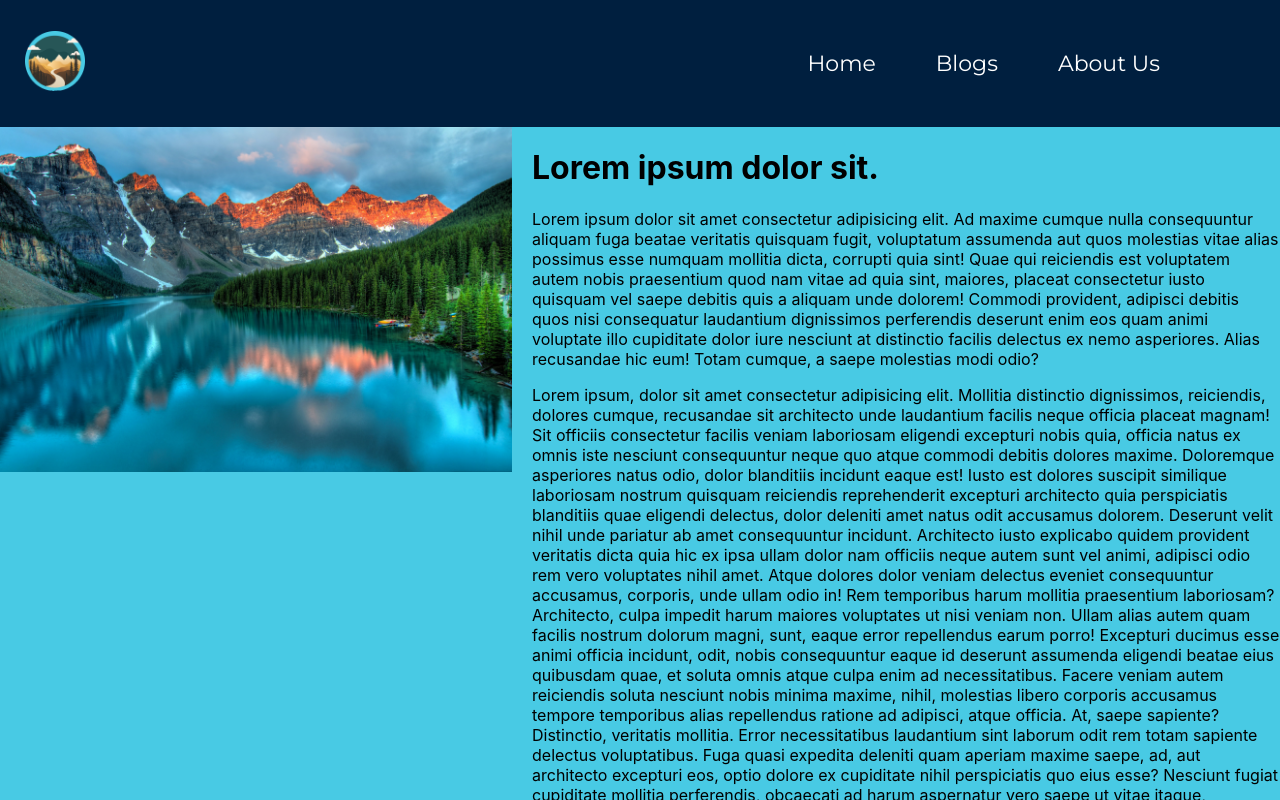
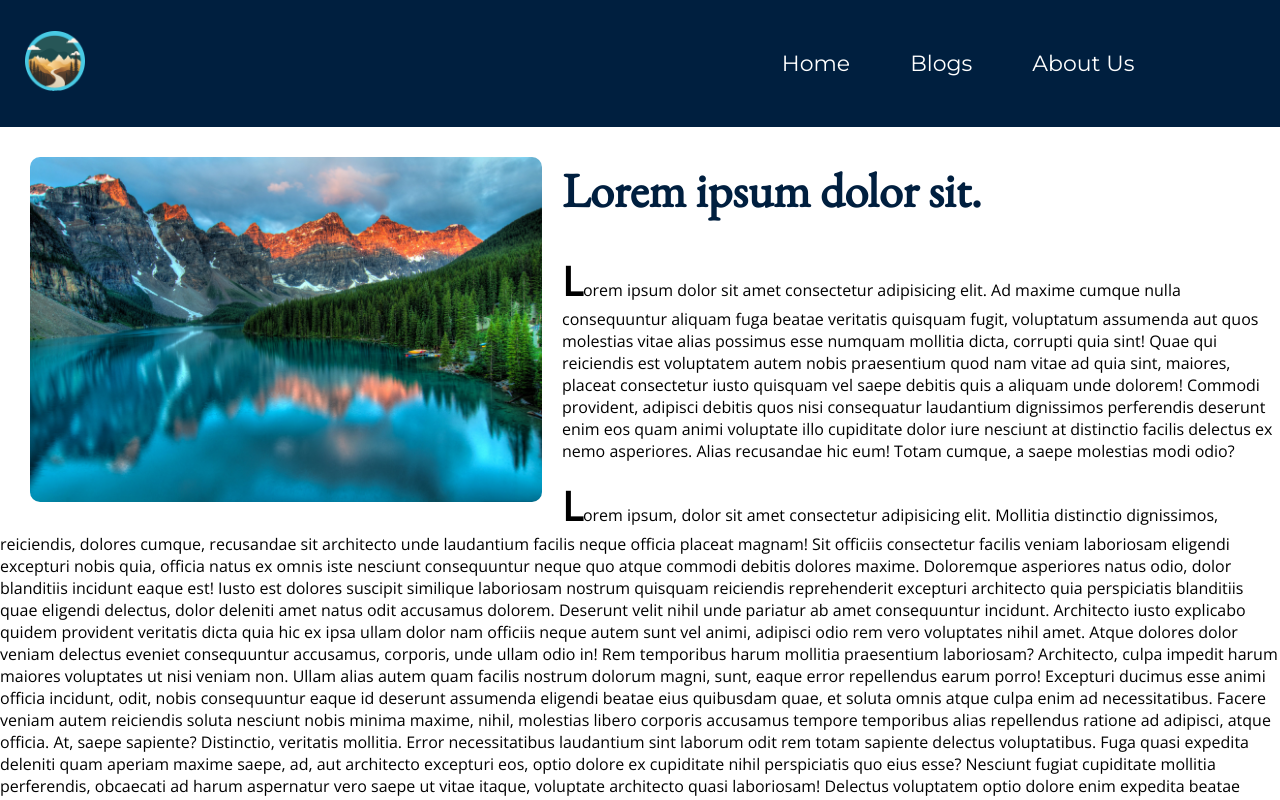
Before and after one commit to chinmayyyyyy/blogging-WebApp, a React (Create React App) app: page /blog in a window 1280 px wide. Shown: the top 800 px of the page. Built offline with nearby package versions, Linux system fonts and the light colour scheme.

Commit message:
succesfully created blog post

```diff
--- a/public/index.html
+++ b/public/index.html
@@ -9,9 +9,11 @@
       name="description"
       content="Web site created using create-react-app"
     />
+    <link rel="preconnect" href="https://fonts.googleapis.com">
+<link rel="preconnect" href="https://fonts.gstatic.com" crossorigin>
+<link href="https://fonts.googleapis.com/css2?family=EB+Garamond&family=Montserrat&family=Open+Sans&display=swap" rel="stylesheet">
     <link rel="apple-touch-icon" href="%PUBLIC_URL%/logo192.png" />
     <link rel="stylesheet" href="https://cdnjs.cloudflare.com/ajax/libs/font-awesome/5.15.3/css/all.min.css" integrity="sha384-B4gt1jrGC7Jh4AgTPSdUtOBvfO8sh+WyMOU7x7xjQAAnXZQHTa4G9L4F90nJdZ" crossorigin="anonymous">
-
     <!--
       manifest.json provides metadata used when your web app is installed on a
       user's mobile device or desktop. See https://developers.google.com/web/fundamentals/web-app-manifest/
--- a/src/components/BlogContent.jsx
+++ b/src/components/BlogContent.jsx
@@ -10,7 +10,7 @@ export class BlogContent extends Component {
       <div className='blogContentContainer'>
         <img className='posterImg' src={leftImg2} alt="" />
         <div className='blogContentParagraph'>
-            <h1>Lorem ipsum dolor sit.</h1>
+            <h1 className='blogTitle'>Lorem ipsum dolor sit.</h1>
          <p>
             Lorem ipsum dolor sit amet consectetur adipisicing elit. Ad maxime cumque nulla consequuntur aliquam fuga beatae veritatis quisquam fugit, voluptatum assumenda aut quos molestias vitae alias possimus esse numquam mollitia dicta, corrupti quia sint! Quae qui reiciendis est voluptatem autem nobis praesentium quod nam vitae ad quia sint, maiores, placeat consectetur iusto quisquam vel saepe debitis quis a aliquam unde dolorem! Commodi provident, adipisci debitis quos nisi consequatur laudantium dignissimos perferendis deserunt enim eos quam animi voluptate illo cupiditate dolor iure nesciunt at distinctio facilis delectus ex nemo asperiores. Alias recusandae hic eum! Totam cumque, a saepe molestias modi odio?
          </p>
--- a/src/components/Navbar.jsx
+++ b/src/components/Navbar.jsx
@@ -1,5 +1,6 @@
 // Navbar.jsx
 import React, { useState, useEffect } from 'react';
+import { Link } from 'react-router-dom';
 import logo from '../assets/images/blog_logo-modified.png';
 
 const Navbar = ({ specialPageStyle }) => {
@@ -21,12 +22,12 @@ const Navbar = ({ specialPageStyle }) => {
   }, []);
 
   const navbarStyle = {
-    color: specialPageStyle ? 'white' : (scrolling ? '#ffffff' : '#001F3F'),
-    background: specialPageStyle ? '#001F3F' : (scrolling ? '#001F3F' : 'transparent'),
+    color: specialPageStyle ? 'white' : scrolling ? '#ffffff' : '#001F3F',
+    background: specialPageStyle ? '#001F3F' : scrolling ? '#001F3F' : 'transparent',
     fontSize: 22,
     position: specialPageStyle ? 'relative' : 'fixed', // Set position to fixed for the special page
-    width: '100%',
-    height: specialPageStyle ?'5%' : '10%',
+    width: specialPageStyle ? '98%' : '100%', // Adjust width based on special page
+    height: specialPageStyle ? '1%' : '10%', // Adjust height based on special page
     listStyleType: 'none',
     zIndex: 1000,
     display: 'flex',
@@ -53,12 +54,26 @@ const Navbar = ({ specialPageStyle }) => {
   return (
     <nav style={navbarStyle}>
       <div>
-        <img className='logo' src={logo} alt="" />
+        <Link to="/" className="custom-link">
+          <img className='logo' src={logo} alt="" />
+        </Link>
       </div>
       <ul style={ulStyle}>
-        <li style={liStyle}>Home</li>
-        <li style={liStyle}>Blogs</li>
-        <li style={liStyle}>About Us</li>
+        <li style={liStyle}>
+          <Link to="/" className="custom-link">
+            Home
+          </Link>
+        </li>
+        <li style={liStyle}>
+          <Link to="/blogs" className="custom-link">
+            Blogs
+          </Link>
+        </li>
+        <li style={liStyle}>
+          <Link to="/about" className="custom-link">
+            About Us
+          </Link>
+        </li>
       </ul>
     </nav>
   );
--- a/src/components/blogContent.css
+++ b/src/components/blogContent.css
@@ -1,19 +1,26 @@
 /* blogContent.css */
+
 .blogContentContainer {
-    background-color: #48CAE4;
+    background-color: #ffffff;
     overflow: hidden; /* This is already present in your original code */
+
   }
 
   .posterImg {
+    margin: 30px;
     width: 40%;
     float: left;
     margin-right: 20px;
+    border-radius: 10px;
   }
-
+  .blogTitle{
+    color: #001F3F;
+    font-family: 'EB Garamond', serif;
+      font-size: 48px;
+  }
   .blogContentParagraph {
-    overflow: hidden; /* Add this line if not present */
-    /* Add the clearfix to ensure proper text wrapping */
-    zoom: 1; /* For IE 6/7 (trigger hasLayout) */
+    zoom: 1;
+    font-family: 'Open Sans', sans-serif;
   }
 
   .blogContentParagraph::after {
@@ -21,3 +28,7 @@
     display: table;
     clear: both;
   }
+  .blogContentParagraph p::first-letter {
+    font-size: 2.5em;
+    font-weight: bold;
+  }
--- a/src/pages/Blog.jsx
+++ b/src/pages/Blog.jsx
@@ -3,6 +3,8 @@ import React, { Component } from 'react';
 import Navbar from '../components/Navbar';
 import './blog.css';
 import BlogContent from '../components/BlogContent';
+import Footer from '../components/Footer';
+
 
 export default class Blog extends Component {
   render() {
@@ -18,6 +20,8 @@ export default class Blog extends Component {
         <div>
         <BlogContent />
         </div>
+        <Footer/>
+
       </div>
     );
   }
--- a/src/pages/HomePage.css
+++ b/src/pages/HomePage.css
@@ -10,6 +10,10 @@
     width: 100%;
     height: 80%;
 }
+.custom-link {
+    text-decoration: none; /* Remove default underline */
+    color: inherit; /* Inherit color from parent */
+  }
 
 .title{
     position: absolute;
```
